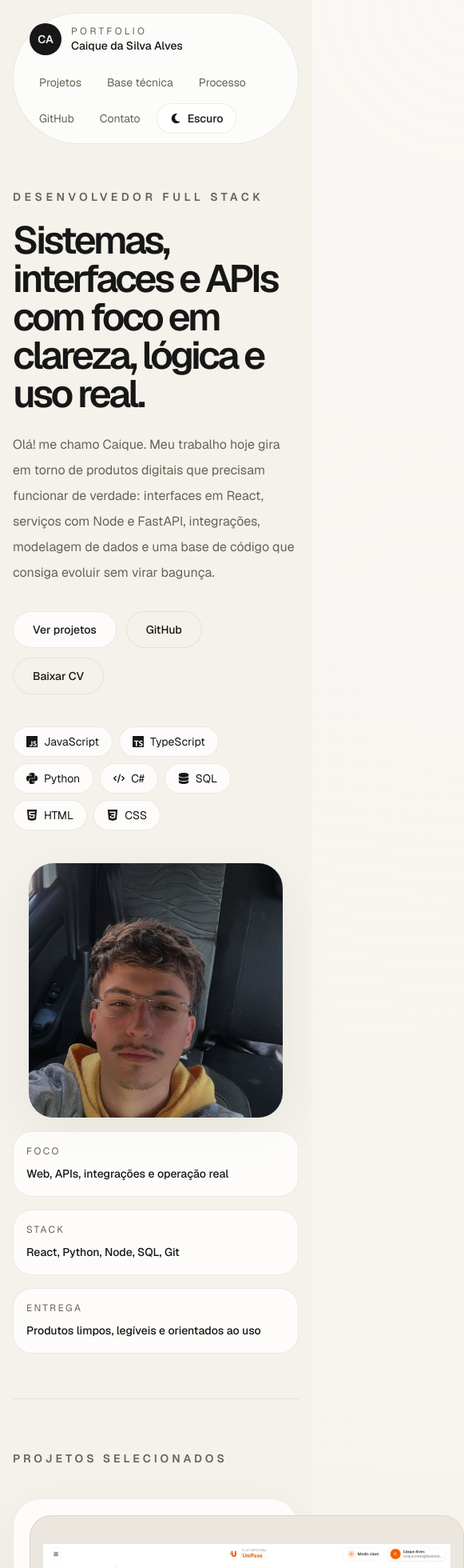
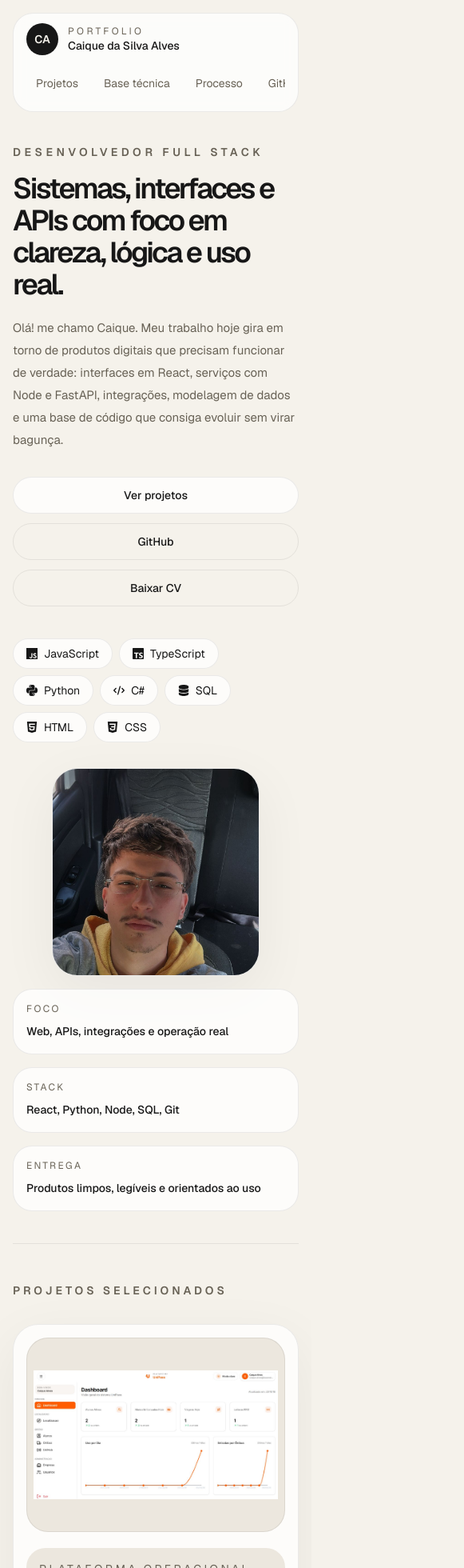
Before and after one commit to Caique7k/portfolio, a Next.js app: page / in a window 390 px wide. Shown: the top 1960 px of the page at 80% size, 581 px wide, since content can reach past the window. Built offline with nearby package versions, Linux system fonts and the light colour scheme.

Commit message:
Refactor: code structure for improved readability and maintainability

```diff
--- a/src/app/page.tsx
+++ b/src/app/page.tsx
@@ -23,8 +23,8 @@ function ProjectMedia({
   featured?: boolean;
 }) {
   const frameClass = featured
-    ? "aspect-[16/10] min-h-[340px]"
-    : "aspect-[16/10]";
+    ? "aspect-[4/3] sm:aspect-[16/10] lg:min-h-[340px]"
+    : "aspect-[4/3] sm:aspect-[16/10]";
 
   return (
     <div
@@ -35,12 +35,13 @@ function ProjectMedia({
           src={project.media.src}
           title={project.media.alt}
           className="h-full w-full"
+          loading="lazy"
           allow="accelerometer; autoplay; clipboard-write; encrypted-media; gyroscope; picture-in-picture; web-share"
           referrerPolicy="strict-origin-when-cross-origin"
           allowFullScreen
         />
       ) : (
-        <div className="flex h-full w-full items-center justify-center p-4 sm:p-5">
+        <div className="flex h-full w-full items-center justify-center p-2 sm:p-4">
           <Image
             src={project.media.src}
             alt={project.media.alt}
@@ -85,8 +86,8 @@ export default function Home() {
 
   return (
     <main className="min-h-screen bg-[var(--background)] text-[var(--foreground)] transition-colors duration-300">
-      <div className="mx-auto max-w-6xl px-4 pb-20 pt-4 sm:px-6 lg:px-8">
-        <header className="sticky top-4 z-20 rounded-full border border-[var(--border)] bg-[var(--panel)]/95 px-5 py-3 backdrop-blur">
+      <div className="mx-auto max-w-6xl px-4 pb-16 pt-4 sm:px-6 sm:pb-20 lg:px-8">
+        <header className="sticky top-3 z-20 rounded-[1.6rem] border border-[var(--border)] bg-[var(--panel)]/95 px-4 py-3 backdrop-blur sm:top-4 sm:rounded-full sm:px-5">
           <div className="flex flex-col gap-4 lg:flex-row lg:items-center lg:justify-between">
             <div className="flex items-center gap-3">
               <div className="flex h-10 w-10 items-center justify-center rounded-full bg-[var(--foreground)] text-sm font-semibold text-[var(--background)]">
@@ -100,34 +101,34 @@ export default function Home() {
               </div>
             </div>
 
-            <div className="flex flex-wrap items-center gap-2 text-sm text-[var(--muted)]">
+            <div className="flex flex-nowrap items-center gap-2 overflow-x-auto pb-1 text-sm text-[var(--muted)] [-ms-overflow-style:none] [scrollbar-width:none] [&::-webkit-scrollbar]:hidden lg:flex-wrap lg:overflow-visible lg:pb-0">
               <a
                 href="#projetos"
-                className="rounded-full px-3 py-2 transition hover:bg-[var(--panel-strong)] hover:text-[var(--foreground)]"
+                className="shrink-0 rounded-full px-3 py-2 transition hover:bg-[var(--panel-strong)] hover:text-[var(--foreground)]"
               >
                 Projetos
               </a>
               <a
                 href="#base-tecnica"
-                className="rounded-full px-3 py-2 transition hover:bg-[var(--panel-strong)] hover:text-[var(--foreground)]"
+                className="shrink-0 rounded-full px-3 py-2 transition hover:bg-[var(--panel-strong)] hover:text-[var(--foreground)]"
               >
                 Base técnica
               </a>
               <a
                 href="#processo"
-                className="rounded-full px-3 py-2 transition hover:bg-[var(--panel-strong)] hover:text-[var(--foreground)]"
+                className="shrink-0 rounded-full px-3 py-2 transition hover:bg-[var(--panel-strong)] hover:text-[var(--foreground)]"
               >
                 Processo
               </a>
               <a
                 href="#github"
-                className="rounded-full px-3 py-2 transition hover:bg-[var(--panel-strong)] hover:text-[var(--foreground)]"
+                className="shrink-0 rounded-full px-3 py-2 transition hover:bg-[var(--panel-strong)] hover:text-[var(--foreground)]"
               >
                 GitHub
               </a>
               <a
                 href="#contato"
-                className="rounded-full px-3 py-2 transition hover:bg-[var(--panel-strong)] hover:text-[var(--foreground)]"
+                className="shrink-0 rounded-full px-3 py-2 transition hover:bg-[var(--panel-strong)] hover:text-[var(--foreground)]"
               >
                 Contato
               </a>
@@ -135,7 +136,7 @@ export default function Home() {
                 type="button"
                 onClick={toggleTheme}
                 aria-label="Alternar tema"
-                className="inline-flex items-center gap-2 rounded-full border border-[var(--border)] bg-[var(--panel)] px-4 py-2 font-medium text-[var(--foreground)] transition hover:bg-[var(--panel-strong)]"
+                className="inline-flex shrink-0 items-center gap-2 rounded-full border border-[var(--border)] bg-[var(--panel)] px-4 py-2 font-medium text-[var(--foreground)] transition hover:bg-[var(--panel-strong)]"
               >
                 {theme === "dark" ? <FaSun /> : <FaMoon />}
                 {theme === "dark" ? "Claro" : "Escuro"}
@@ -144,26 +145,26 @@ export default function Home() {
           </div>
         </header>
 
-        <section className="grid gap-10 border-b border-[var(--border)] py-14 lg:grid-cols-[1.15fr_0.85fr] lg:items-start">
+        <section className="grid gap-8 border-b border-[var(--border)] py-10 sm:gap-10 sm:py-14 lg:grid-cols-[1.15fr_0.85fr] lg:items-start">
           <div>
             <p className="text-sm font-semibold uppercase tracking-[0.32em] text-[var(--muted)]">
               Desenvolvedor full stack
             </p>
-            <h1 className="mt-5 max-w-4xl text-5xl font-semibold tracking-[-0.07em] sm:text-6xl lg:text-7xl">
+            <h1 className="mt-4 max-w-4xl text-4xl font-semibold tracking-[-0.07em] sm:mt-5 sm:text-6xl lg:text-7xl">
               Sistemas, interfaces e APIs com foco em clareza, lógica e uso
               real.
             </h1>
-            <p className="mt-6 max-w-3xl text-base leading-8 text-[var(--muted)] sm:text-lg">
+            <p className="mt-5 max-w-3xl text-[15px] leading-7 text-[var(--muted)] sm:mt-6 sm:text-lg sm:leading-8">
               Olá! me chamo Caique. Meu trabalho hoje gira em torno de produtos
               digitais que precisam funcionar de verdade: interfaces em React,
               serviços com Node e FastAPI, integrações, modelagem de dados e uma
               base de código que consiga evoluir sem virar bagunça.
             </p>
 
-            <div className="mt-8 flex flex-wrap gap-3">
+            <div className="mt-8 flex flex-col gap-3 sm:flex-row sm:flex-wrap">
               <a
                 href="#projetos"
-                className="rounded-full border border-[var(--border)] bg-[var(--panel)] px-6 py-3 text-sm font-medium text-[var(--foreground)] transition hover:bg-[var(--panel-strong)]"
+                className="rounded-full border border-[var(--border)] bg-[var(--panel)] px-6 py-3 text-center text-sm font-medium text-[var(--foreground)] transition hover:bg-[var(--panel-strong)]"
               >
                 Ver projetos
               </a>
@@ -171,14 +172,14 @@ export default function Home() {
                 href="https://github.com/Caique7k"
                 target="_blank"
                 rel="noreferrer"
-                className="rounded-full border border-[var(--border)] px-6 py-3 text-sm font-medium transition hover:bg-[var(--panel)]"
+                className="rounded-full border border-[var(--border)] px-6 py-3 text-center text-sm font-medium transition hover:bg-[var(--panel)]"
               >
                 GitHub
               </a>
               <a
                 href="/Curr%C3%ADculo%20Caique%20da%20Silva%20Alves.pdf"
                 download
-                className="rounded-full border border-[var(--border)] px-6 py-3 text-sm font-medium transition hover:bg-[var(--panel)]"
+                className="rounded-full border border-[var(--border)] px-6 py-3 text-center text-sm font-medium transition hover:bg-[var(--panel)]"
               >
                 Baixar CV
               </a>
@@ -198,7 +199,7 @@ export default function Home() {
           </div>
 
           <div className="grid gap-4 lg:self-start">
-            <div className="mx-auto w-full max-w-[320px] overflow-hidden rounded-[2rem] border border-[var(--border)] bg-[var(--panel)] shadow-[var(--shadow-soft)] sm:max-w-[360px]">
+            <div className="mx-auto w-full max-w-[260px] overflow-hidden rounded-[2rem] border border-[var(--border)] bg-[var(--panel)] shadow-[var(--shadow-soft)] sm:max-w-[320px]">
               <Image
                 src="/fotoperfil.jpg"
                 alt="Foto de Caique da Silva Alves"
@@ -238,30 +239,30 @@ export default function Home() {
           </div>
         </section>
 
-        <section id="projetos" className="py-16">
+        <section id="projetos" className="py-12 sm:py-16">
           <div className="max-w-3xl">
             <p className="text-sm font-semibold uppercase tracking-[0.28em] text-[var(--muted)]">
               Projetos selecionados
             </p>
           </div>
 
-          <article className="mt-10 grid gap-6 rounded-[2.2rem] border border-[var(--border)] bg-[var(--panel)] p-5 shadow-[var(--shadow-soft)] lg:grid-cols-[1.06fr_0.94fr] lg:p-6">
+          <article className="mt-8 grid gap-5 rounded-[2rem] border border-[var(--border)] bg-[var(--panel)] p-4 shadow-[var(--shadow-soft)] sm:mt-10 sm:gap-6 sm:p-5 lg:grid-cols-[1.06fr_0.94fr] lg:rounded-[2.2rem] lg:p-6">
             <ProjectMedia project={featuredProject} featured />
 
-            <div className="flex flex-col justify-between rounded-[1.7rem] bg-[var(--panel-strong)] p-6">
+            <div className="flex flex-col justify-between rounded-[1.5rem] bg-[var(--panel-strong)] p-4 sm:p-6">
               <div>
                 <p className="text-sm uppercase tracking-[0.24em] text-[var(--muted)]">
                   {featuredProject.category}
                 </p>
-                <h3 className="mt-4 text-4xl font-semibold tracking-[-0.06em]">
+                <h3 className="mt-3 text-3xl font-semibold tracking-[-0.06em] sm:mt-4 sm:text-4xl">
                   {featuredProject.title}
                 </h3>
                 <p className="mt-5 text-sm leading-7 text-[var(--muted)] sm:text-base">
                   {featuredProject.summary}
                 </p>
 
-                <div className="mt-6 rounded-[1.5rem] bg-[var(--panel)] p-5">
-                  <p className="text-4xl font-semibold tracking-[-0.05em]">
+                <div className="mt-6 rounded-[1.4rem] bg-[var(--panel)] p-4 sm:p-5">
+                  <p className="text-3xl font-semibold tracking-[-0.05em] sm:text-4xl">
                     {featuredProject.metric.value}
                   </p>
                   <p className="mt-2 text-sm font-medium text-[var(--foreground)]">
@@ -314,7 +315,7 @@ export default function Home() {
             </div>
           </article>
 
-          <div className="mt-6 grid gap-6 lg:grid-cols-3">
+          <div className="mt-6 grid gap-6 md:grid-cols-2">
             {secondaryProjects.map((project) => (
               <article
                 key={project.title}
@@ -395,7 +396,7 @@ export default function Home() {
 
         <section
           id="base-tecnica"
-          className="border-t border-[var(--border)] py-16"
+          className="border-t border-[var(--border)] py-12 sm:py-16"
         >
           <div className="max-w-3xl">
             <p className="text-sm font-semibold uppercase tracking-[0.28em] text-[var(--muted)]">
@@ -403,7 +404,7 @@ export default function Home() {
             </p>
           </div>
 
-          <div className="mt-10 grid gap-5 md:grid-cols-2 xl:grid-cols-3">
+          <div className="mt-8 grid gap-5 md:grid-cols-2 xl:grid-cols-3">
             {capabilityGroups.map(
               ({ title, icon: Icon, description, tags }) => (
                 <article
@@ -437,14 +438,14 @@ export default function Home() {
 
         <section
           id="processo"
-          className="border-t border-[var(--border)] py-16"
+          className="border-t border-[var(--border)] py-12 sm:py-16"
         >
           <div className="grid gap-6 lg:grid-cols-[0.95fr_1.05fr]">
-            <div className="rounded-[2rem] bg-[var(--accent)] p-8 text-white shadow-[var(--shadow-soft)]">
+            <div className="rounded-[2rem] bg-[var(--accent)] p-6 text-white shadow-[var(--shadow-soft)] sm:p-8">
               <p className="text-sm font-semibold uppercase tracking-[0.28em] text-white/62">
                 Processo
               </p>
-              <h2 className="mt-4 text-4xl font-semibold tracking-[-0.06em]">
+              <h2 className="mt-4 text-3xl font-semibold tracking-[-0.06em] sm:text-4xl">
                 Código limpo também depende de processo limpo.
               </h2>
               <p className="mt-5 text-sm leading-7 text-white/80">
@@ -482,13 +483,13 @@ export default function Home() {
           </div>
         </section>
 
-        <section id="github" className="border-t border-[var(--border)] py-16">
+        <section id="github" className="border-t border-[var(--border)] py-12 sm:py-16">
           <div className="grid gap-6 lg:grid-cols-[0.88fr_1.12fr]">
             <div className="max-w-xl">
               <p className="text-sm font-semibold uppercase tracking-[0.28em] text-[var(--muted)]">
                 GitHub
               </p>
-              <h2 className="mt-4 text-4xl font-semibold tracking-[-0.06em]">
+              <h2 className="mt-4 text-3xl font-semibold tracking-[-0.06em] sm:text-4xl">
                 Repositórios que ajudam a contar a história do meu código.
               </h2>
             </div>
@@ -519,7 +520,7 @@ export default function Home() {
           </div>
         </section>
 
-        <section id="contato" className="border-t border-[var(--border)] py-16">
+        <section id="contato" className="border-t border-[var(--border)] py-12 sm:py-16">
           <div className="max-w-3xl">
             <p className="text-sm font-semibold uppercase tracking-[0.28em] text-[var(--muted)]">
               Contato
--- a/src/app/portfolio-data.ts
+++ b/src/app/portfolio-data.ts
@@ -133,6 +133,34 @@ export const projects: Project[] = [
       {
         label: "Video",
         href: "https://www.youtube.com/watch?v=C7DnWuI7jQk&t=4s",
+      },
+    ],
+  },
+  {
+    title: "Cardápio Rápido",
+    category: "Produto em produção",
+    media: {
+      type: "image",
+      src: "/cardapio.png",
+      alt: "Imagem do projeto Cardápio Rápido",
+    },
+    summary:
+      "Projeto desenvolvido quando trabalhei na Single, hoje em produção. A proposta combina operação simples para restaurantes com uma estrutura de CRUD multitenant bem organizada.",
+    metric: {
+      value: "CRUD",
+      label: "multitenant em produção",
+      note: "Gestão de cardápios com separação por tenant, fluxo administrativo e operação publicada no ambiente real.",
+    },
+    details: [
+      "Cadastro, edição, exclusão e organização de conteúdos por tenant.",
+      "Projeto profissional voltado para rotina operacional de restaurantes.",
+      "Estrutura pensada para manutenção contínua e crescimento do produto.",
+    ],
+    stack: ["React", "JavaScript", "Node.js", "PostgreSQL", "Multi-tenant"],
+    links: [
+      {
+        label: "Site",
+        href: "https://www.cardapiorapido.com.br/",
       },
     ],
   },
```
Also changed, not shown: public/cardapio-rapido-cover.svg (added), public/cardapio.png (added).
